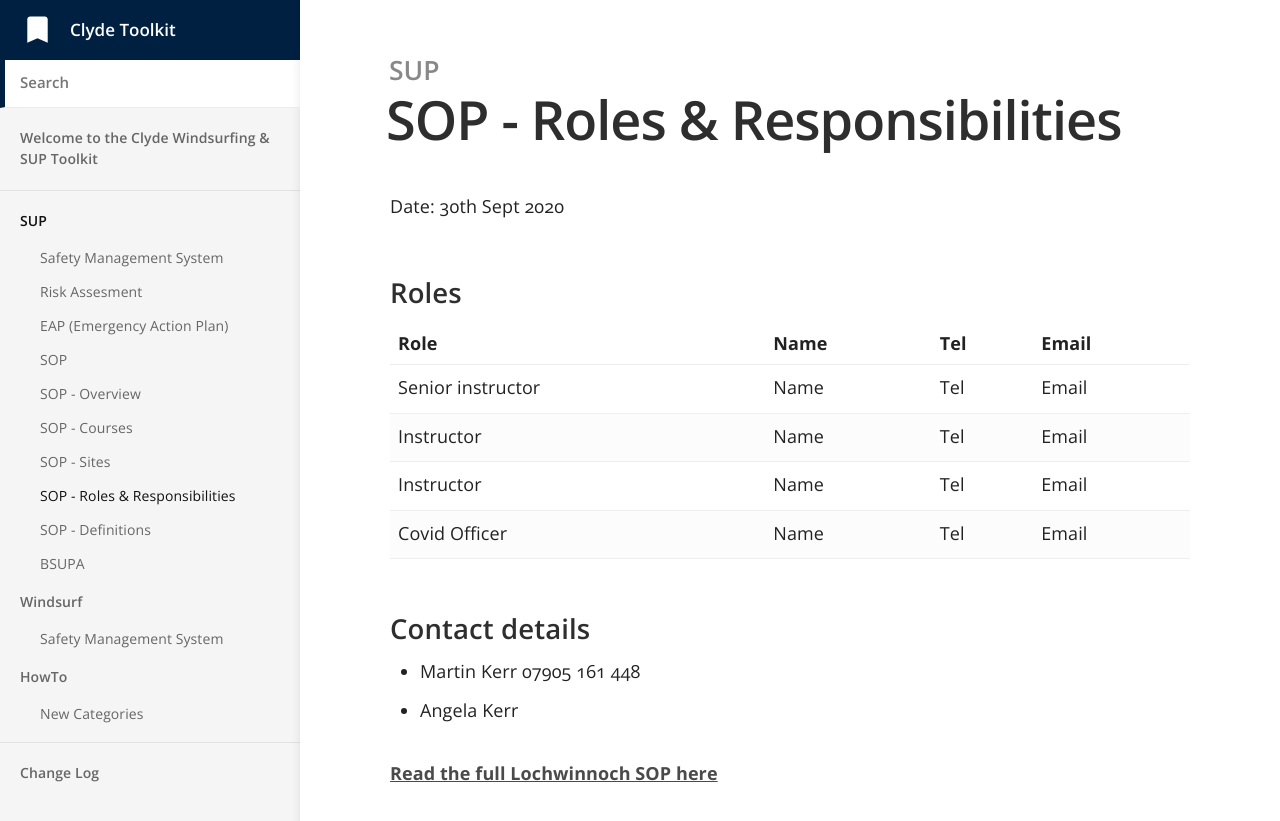
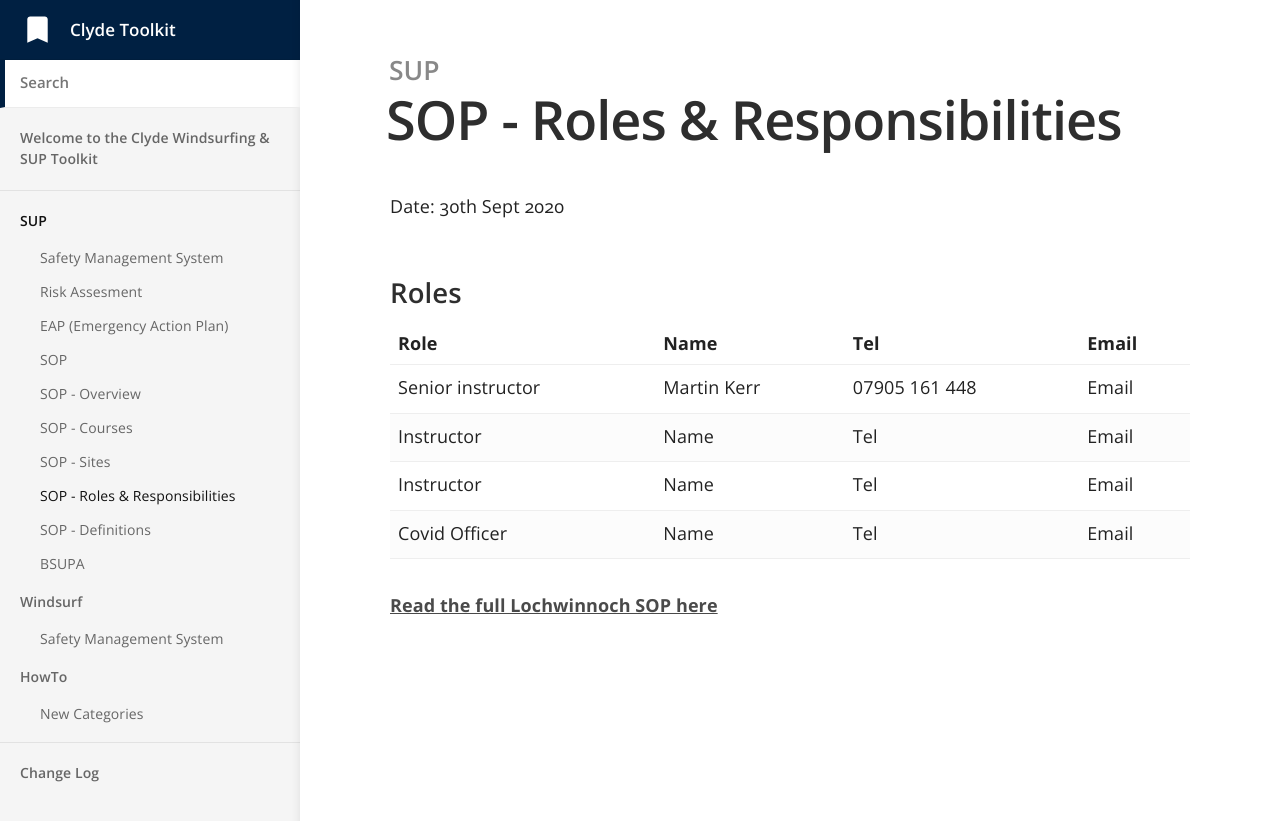
Before and after one commit to numbat70/clyde, a Jekyll site: the page built from _docs/Content/11-SUP_SOP_Roles.md, in a window 1280 px wide. Shown: the top 821 px of the page. Built offline with Jekyll 4.4.1, drawn with Linux system fonts in a browser that asks for light colours.

Commit message:
Update 11-SUP_SOP_Roles.md
mk

```diff
--- a/_docs/Content/11-SUP_SOP_Roles.md
+++ b/_docs/Content/11-SUP_SOP_Roles.md
@@ -9,17 +9,11 @@ Date: 30th Sept 2020
 
 Role | Name | Tel | Email
 --- | --- | --- | ---
-Senior instructor | Name | Tel | Email
+Senior instructor | Martin Kerr| 07905 161 448 | Email
 Instructor | Name | Tel | Email
 Instructor | Name | Tel | Email
 Covid Officer | Name | Tel | Email
 
 
 
-
-
-## Contact details
-- Martin Kerr 07905 161 448
-- Angela Kerr
-
 **[Read the full Lochwinnoch SOP here](/clyde/files/SOP.pdf)**
```
